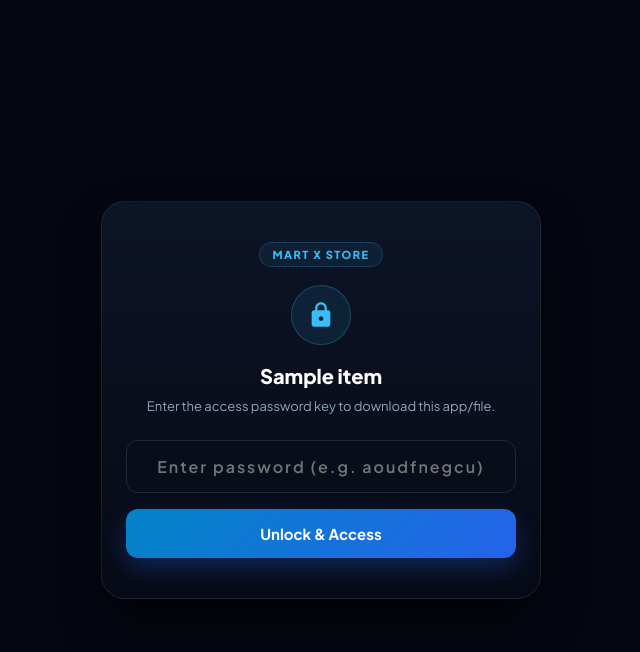
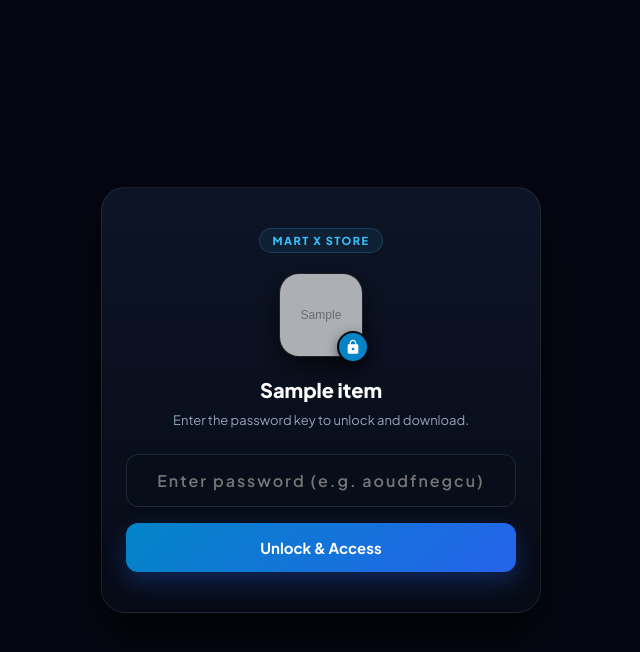
Before and after one commit to someshgamer123/mart-x-store, a Flask app: page /v/1 in a window 1280 px wide. Shown: the top 652 px of the page, without its empty margins (319-959 px from the left). Run offline with Flask 3, Linux system fonts and the light colour scheme; grey boxes marked "Sample" are stand-in pictures; a database or web service that is not in the repository returns one stand-in record (values such as "Sample title").

Commit message:
Update share.html

```diff
--- a/templates/share.html
+++ b/templates/share.html
@@ -18,7 +18,7 @@
             user-select: none;
         }
         .portal-card {
-            background: linear-gradient(180deg, rgba(15, 23, 42, 0.85), rgba(7, 11, 22, 0.95));
+            background: linear-gradient(180deg, rgba(15, 23, 42, 0.88), rgba(7, 11, 22, 0.98));
             border: 1px solid rgba(255, 255, 255, 0.08);
             backdrop-filter: blur(20px);
             border-radius: 24px;
@@ -35,26 +35,69 @@
             letter-spacing: 1.5px;
             text-transform: uppercase;
             color: #38bdf8;
-            margin-bottom: 18px;
+            margin-bottom: 20px;
             background: rgba(56, 189, 248, 0.08);
             border: 1px solid rgba(56, 189, 248, 0.2);
             padding: 5px 12px;
             border-radius: 999px;
         }
-        .icon-circle {
-            width: 60px;
-            height: 60px;
+
+        /* App Logo with Dynamic Lock Overlay */
+        .logo-container {
+            position: relative;
+            width: 84px;
+            height: 84px;
+            margin: 0 auto 20px auto;
+        }
+        .app-logo-img {
+            width: 84px;
+            height: 84px;
+            border-radius: 20px;
+            object-fit: cover;
+            background: #090e1a;
+            border: 1.5px solid rgba(255, 255, 255, 0.12);
+            box-shadow: 0 10px 25px rgba(0,0,0,0.6);
+            transition: all 0.3s ease;
+        }
+        .locked-logo {
+            filter: grayscale(40%) brightness(80%);
+        }
+        .unlocked-logo {
+            filter: none;
+            border-color: #38bdf8;
+            box-shadow: 0 0 30px rgba(56, 189, 248, 0.3);
+        }
+        .lock-badge-icon {
+            position: absolute;
+            bottom: -6px;
+            right: -6px;
+            width: 32px;
+            height: 32px;
+            border-radius: 50%;
+            background: #0284c7;
+            border: 2px solid #040711;
+            display: flex;
+            align-items: center;
+            justify-content: center;
+            box-shadow: 0 4px 12px rgba(0,0,0,0.5);
+            transition: 0.3s;
+        }
+        .lock-badge-icon svg { width: 16px; height: 16px; fill: #fff; }
+
+        /* Default Icon if no PNG provided */
+        .default-icon-circle {
+            width: 68px;
+            height: 68px;
             background: rgba(56, 189, 248, 0.1);
             border: 1px solid rgba(56, 189, 248, 0.25);
             border-radius: 50%;
             display: inline-flex;
             align-items: center;
             justify-content: center;
-            margin-bottom: 18px;
+            margin-bottom: 20px;
         }
-        .icon-circle svg { width: 28px; height: 28px; fill: #38bdf8; }
+        .default-icon-circle svg { width: 30px; height: 30px; fill: #38bdf8; }
 
-        /* Dynamic App/File Name as Heading */
         h1.app-title { font-size: 20px; font-weight: 800; margin-bottom: 8px; color: #fff; line-height: 1.3; word-break: break-word; }
         p.subtitle { font-size: 13px; color: #94a3b8; margin-bottom: 24px; line-height: 1.5; }
 
@@ -114,15 +157,25 @@
     <div class="portal-card">
         <div class="brand-badge">{{ site_name }}</div>
 
-        <!-- Locked Screen (Shows App Name directly!) -->
-        <div id="lockedSection">
-            <div class="icon-circle">
+        <!-- Dynamic Logo with Lock -->
+        <div class="logo-container" id="logoBox">
+            {% if item.logo_url %}
+            <img src="{{ item.logo_url }}" id="displayLogo" class="app-logo-img locked-logo" alt="Logo">
+            <div class="lock-badge-icon" id="lockStatusIcon">
+                <!-- Locked SVG -->
                 <svg viewBox="0 0 24 24"><path d="M18 8h-1V6c0-2.76-2.24-5-5-5S7 3.24 7 6v2H6c-1.1 0-2 .9-2 2v10c0 1.1.9 2 2 2h12c1.1 0 2-.9 2-2V10c0-1.1-.9-2-2-2zm-6 9c-1.1 0-2-.9-2-2s.9-2 2-2 2 .9 2 2-.9 2-2 2zm3.1-9H8.9V6c0-1.71 1.39-3.1 3.1-3.1 1.71 0 3.1 1.39 3.1 3.1v2z"/></svg>
             </div>
+            {% else %}
+            <div class="default-icon-circle" id="defaultIcon">
+                <svg viewBox="0 0 24 24"><path d="M18 8h-1V6c0-2.76-2.24-5-5-5S7 3.24 7 6v2H6c-1.1 0-2 .9-2 2v10c0 1.1.9 2 2 2h12c1.1 0 2-.9 2-2V10c0-1.1-.9-2-2-2zm-6 9c-1.1 0-2-.9-2-2s.9-2 2-2 2 .9 2 2-.9 2-2 2zm3.1-9H8.9V6c0-1.71 1.39-3.1 3.1-3.1 1.71 0 3.1 1.39 3.1 3.1v2z"/></svg>
+            </div>
+            {% endif %}
+        </div>
 
-            <!-- App Name is dynamically shown here -->
+        <!-- Locked Screen -->
+        <div id="lockedSection">
             <h1 class="app-title">{{ item.name }}</h1>
-            <p class="subtitle">Enter the access password key to download this app/file.</p>
+            <p class="subtitle">Enter the password key to unlock and download.</p>
 
             <input type="password" id="passInput" class="pw-input" placeholder="Enter password (e.g. aoudfnegcu)" autocomplete="off">
             <button class="btn-submit" onclick="unlockItem()">Unlock & Access</button>
@@ -132,7 +185,7 @@
         <!-- Unlocked Screen -->
         <div id="unlockedSection">
             <h1 class="app-title">{{ item.name }}</h1>
-            <p class="subtitle">Access verified. Ready for installation/download.</p>
+            <p class="subtitle" style="color: #34d399; font-weight: 600;">✓ Resource Unlocked & Verified</p>
 
             <div id="mediaPreview" class="preview-container" style="display: none;"></div>
 
@@ -179,6 +232,19 @@
                 return data;
             })
             .then(data => {
+                // Animate Logo Unlock State
+                const logoImg = document.getElementById('displayLogo');
+                const lockBadge = document.getElementById('lockStatusIcon');
+                if (logoImg) {
+                    logoImg.classList.remove('locked-logo');
+                    logoImg.classList.add('unlocked-logo');
+                }
+                if (lockBadge) {
+                    lockBadge.style.background = "#10b981";
+                    // Unlocked checkmark icon
+                    lockBadge.innerHTML = `<svg viewBox="0 0 24 24" style="width: 18px; height: 18px; fill: #fff;"><path d="M9 16.17L4.83 12l-1.42 1.41L9 19 21 7l-1.41-1.41z"/></svg>`;
+                }
+
                 document.getElementById('lockedSection').style.display = 'none';
                 document.getElementById('unlockedSection').style.display = 'block';
 
```
